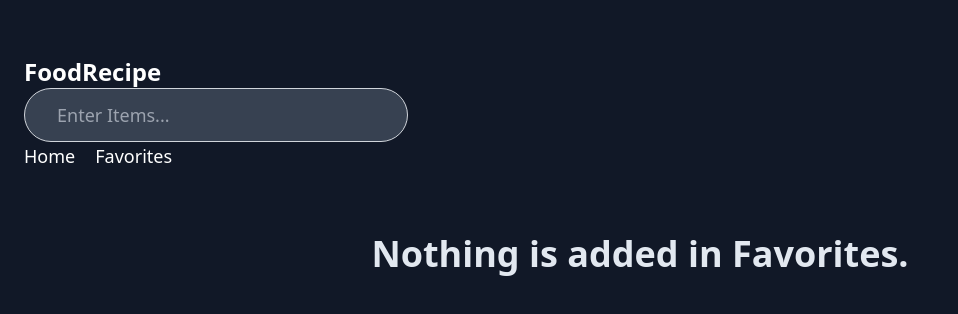
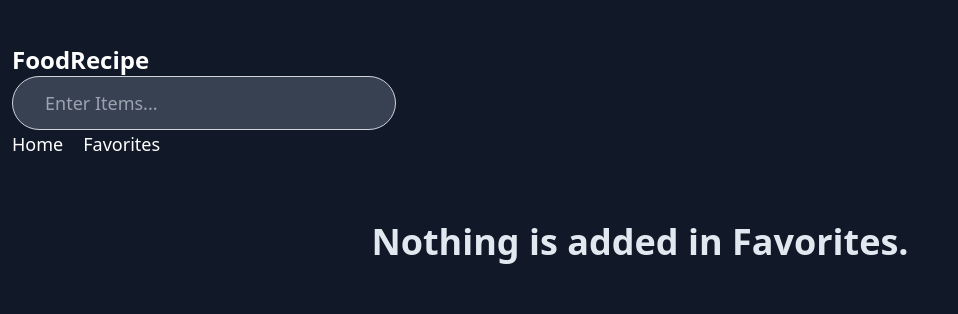
Before and after one commit to KrishanKumarSaini/food-recipe, a React (Vite) app: page /favorites in a window 1280 px wide. Shown: the top 314 px of the page, without its empty margins (0-958 px from the left). Built offline with nearby package versions, Linux system fonts and the light colour scheme.

Commit message:
commit after updated theme

```diff
--- a/src/App.jsx
+++ b/src/App.jsx
@@ -13,7 +13,7 @@ function App() {
 
   return (
     <div>
-      <div className="min-h-screen p-6 bg-gray-900 text-black-600 text-lg">
+      <div className="min-h-screen p-3 bg-gray-900 text-black-600 text-lg">
         <Navbar />
         <Routes>
           <Route path="/" element={<Home />} />
```
